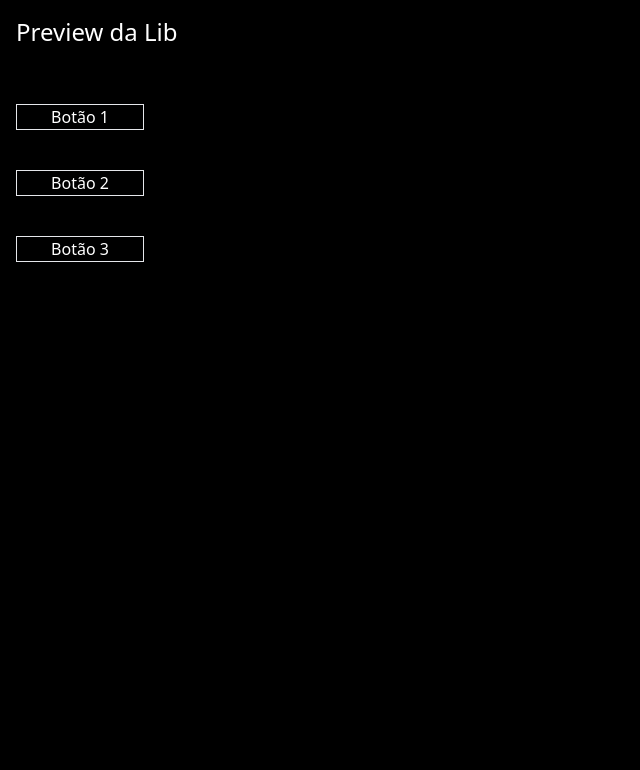
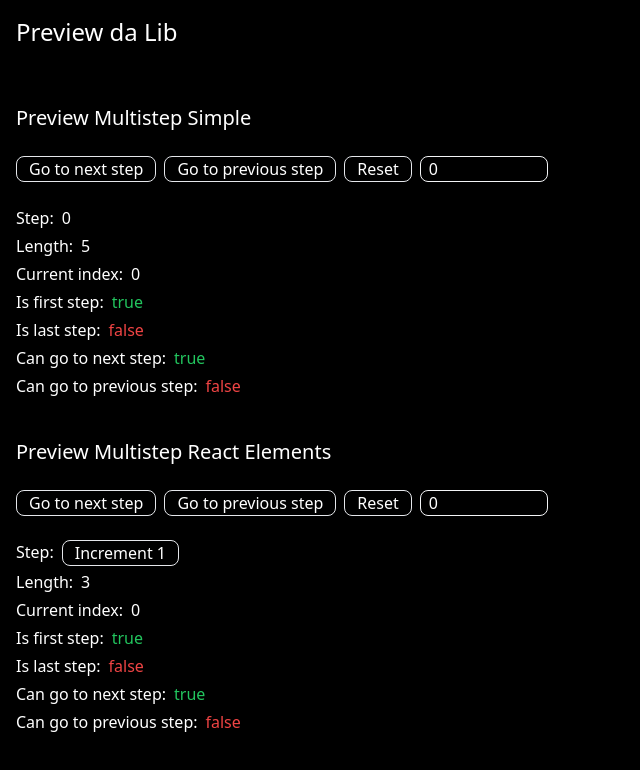
Before and after one commit to matheusboeira/secret-lib, a React (Vite) app: page / in a window 1280 px wide. Shown: the top 770 px of the page, without its empty margins (0-640 px from the left). Built offline with nearby package versions, Linux system fonts and the light colour scheme.

Commit message:
feat: add multistep hook and configure aliases

```diff
--- a/lib/components/tooltip/tooltip.tsx
+++ b/lib/components/tooltip/tooltip.tsx
@@ -1,8 +1,8 @@
+import { cn } from '@/lib/utils'
 import { cloneElement, useEffect, useRef } from 'react'
 import { createPortal } from 'react-dom'
 import { useTransitionVisibility } from '../../hooks'
 import { useCallbackRefs } from '../../hooks/use-callback-refs'
-import { cn } from '../../utils/cn'
 import type { TooltipProps } from './tooltip.type'
 
 const OFFSET_BORDER = 10
--- a/lib/hooks/index.ts
+++ b/lib/hooks/index.ts
@@ -3,3 +3,4 @@ export * from './use-transition-visibility'
 export * from './use-callback-refs'
 export * from './use-debounce'
 export * from './use-debounce/use-debounce-listener'
+export * from './use-multistep'
--- /dev/null
+++ b/lib/hooks/use-multistep/index.ts
@@ -0,0 +1,87 @@
+import { useCallback, useState } from 'react'
+
+import type { Dispatch, SetStateAction } from 'react'
+
+interface Helpers {
+  currentIndex: number
+  isFirstStep: boolean
+  isLastStep: boolean
+  goToNextStep: () => void
+  goToPreviousStep: () => void
+  reset: () => void
+  canGoToNextStep: boolean
+  canGoToPreviousStep: boolean
+  setStep: Dispatch<SetStateAction<number>>
+  length: number
+}
+
+type SetStepCallbackType = (step: number | ((step: number) => number)) => void
+
+export function useMultistep(
+  steps: number,
+  initialStep?: number
+): [number, Helpers]
+
+export function useMultistep(
+  steps: React.ReactElement[],
+  initialStep?: number
+): [React.ReactElement, Helpers]
+
+export function useMultistep(
+  steps: number | React.ReactElement[],
+  initialStep = 0
+): [number | React.ReactElement, Helpers] {
+  const maxStep = Array.isArray(steps) ? steps.length : steps
+  const [currentStep, setCurrentStep] = useState(() =>
+    initialStep < 0 || initialStep > maxStep ? 0 : initialStep
+  )
+  const canGoToNextStep = currentStep + 1 < maxStep
+  const canGoToPreviousStep = currentStep - 1 >= 0
+
+  const setStep = useCallback<SetStepCallbackType>(
+    (step) => {
+      const newStep = step instanceof Function ? step(currentStep) : step
+
+      if (newStep >= 0 && newStep <= maxStep) {
+        setCurrentStep(newStep)
+        return
+      }
+
+      throw new Error('Step not valid')
+    },
+    [maxStep, currentStep]
+  )
+
+  const goToNextStep = useCallback(() => {
+    if (!canGoToNextStep) return
+    setCurrentStep((step) => step + 1)
+  }, [canGoToNextStep])
+
+  const goToPreviousStep = useCallback(() => {
+    if (!canGoToPreviousStep) return
+    setCurrentStep((step) => step - 1)
+  }, [canGoToPreviousStep])
+
+  const reset = useCallback(() => {
+    setCurrentStep((prev) => {
+      if (prev === 0) return prev
+      return 0
+    })
+  }, [])
+
+  return [
+    Array.isArray(steps) ? steps[currentStep] : currentStep,
+    {
+      currentIndex: currentStep,
+      isFirstStep: currentStep === 0,
+      isLastStep: currentStep === maxStep - 1,
+      goToNextStep,
+      goToPreviousStep,
+      canGoToNextStep,
+      canGoToPreviousStep,
+      setStep,
+      reset,
+      length: maxStep
+    }
+  ]
+}
--- a/package.json
+++ b/package.json
@@ -30,9 +30,11 @@
 	},
 	"dependencies": {
 		"clsx": "^2.0.0",
+		"lodash": "^4.17.21",
 		"tailwind-merge": "^3.2.0"
 	},
 	"devDependencies": {
+		"@types/lodash": "^4.17.16",
 		"@types/react": "^19.1.0",
 		"@types/react-dom": "^19.1.2",
 		"@vitejs/plugin-react": "^4.0.0",
@@ -43,6 +45,7 @@
 		"source-map-explorer": "^2.5.3",
 		"tsup": "^8.4.0",
 		"typescript": "^5.0.0",
-		"vite": "^6.2.6"
+		"vite": "^6.2.6",
+		"vite-tsconfig-paths": "^5.1.4"
 	}
 }
--- a/src/App.tsx
+++ b/src/App.tsx
@@ -1,31 +1,12 @@
-import { Tooltip } from '../lib'
+import { PreviewMultistepSimple } from './pages/preview-multistep/preview-multistep-simple'
+import { PreviewMultistepReactElements } from './pages/preview-multistep/preview-multistep.react-elements'
 
 function App() {
   return (
     <div className="p-4 flex flex-col gap-10 h-dvh">
       <h1 className="text-2xl mb-4">Preview da Lib</h1>
-      <Tooltip content={'Hello, world!'}>
-        <button type="button" className="border border-gray-200 w-32">
-          Botão 1
-        </button>
-      </Tooltip>
-      <Tooltip content={'Teste!!!!'}>
-        <button type="button" className="border border-gray-200 w-32">
-          Botão 2
-        </button>
-      </Tooltip>
-      <Tooltip
-        content={
-          <div className="flex flex-col gap-2">
-            <h1>Teste</h1>
-            <p>lorem ipsum dolor sit amet, consectetur adipiscing elit.</p>
-          </div>
-        }
-      >
-        <button type="button" className="border border-gray-200 w-32">
-          Botão 3
-        </button>
-      </Tooltip>
+      <PreviewMultistepSimple />
+      <PreviewMultistepReactElements />
     </div>
   )
 }
--- /dev/null
+++ b/src/components/button.tsx
@@ -0,0 +1,17 @@
+import { cn } from '@/lib/utils'
+import type { ComponentProps } from 'react'
+
+export const Button = ({ className, ...props }: ComponentProps<'button'>) => {
+  return (
+    <button
+      type="button"
+      className={cn(
+        'border border-gray-200 w-max px-3 rounded-lg scale-100',
+        'transition-transform hover:scale-[.97]',
+        'outline-none focus-visible:outline-blue-500',
+        className
+      )}
+      {...props}
+    />
+  )
+}
--- /dev/null
+++ b/src/components/input.tsx
@@ -0,0 +1,16 @@
+import { cn } from '@/lib/utils'
+import type { ComponentProps } from 'react'
+
+export const Input = ({ className, ...props }: ComponentProps<'input'>) => {
+  return (
+    <input
+      className={cn(
+        'bg-white dark:bg-black rounded-lg px-2',
+        'border border-gray-500 dark:border-gray-100',
+        'outline-offset-4 outline-blue-500 bg-red-900 w-32',
+        className
+      )}
+      {...props}
+    />
+  )
+}
--- /dev/null
+++ b/src/components/text.tsx
@@ -0,0 +1,36 @@
+import { cn } from '@/lib/utils'
+
+type TextProps = {
+  type?: 'success' | 'danger' | 'warning'
+  title?: React.ReactNode
+  children: React.ReactNode
+  className?: string
+  classNames?: {
+    base?: string
+    title?: string
+  }
+}
+
+export const Text = ({
+  type,
+  title,
+  className,
+  classNames,
+  children
+}: TextProps) => {
+  return (
+    <div className={cn('flex gap-2', classNames?.base, className)}>
+      {title && <div className={classNames?.title}>{title}</div>}
+      <div
+        className={cn(
+          !type && 'text-black dark:text-white',
+          type === 'success' && 'text-green-500',
+          type === 'warning' && 'text-yellow-500',
+          type === 'danger' && 'text-red-500'
+        )}
+      >
+        {children}
+      </div>
+    </div>
+  )
+}
--- /dev/null
+++ b/src/pages/preview-multistep/preview-multistep-simple.tsx
@@ -0,0 +1,61 @@
+import { Button } from '@/components/button'
+import { Input } from '@/components/input'
+import { Text } from '@/components/text'
+import { useMultistep } from '@/lib/hooks'
+
+export const PreviewMultistepSimple = () => {
+  const [
+    step,
+    {
+      goToNextStep,
+      goToPreviousStep,
+      canGoToNextStep,
+      canGoToPreviousStep,
+      isLastStep,
+      isFirstStep,
+      currentIndex,
+      length,
+      reset,
+      setStep
+    }
+  ] = useMultistep(5)
+
+  return (
+    <div className="flex flex-col gap-6">
+      <h1 className="text-xl">Preview Multistep Simple</h1>
+      <div className="flex flex-wrap gap-2 items-center">
+        <Button onClick={goToNextStep}>Go to next step</Button>
+        <Button onClick={goToPreviousStep}>Go to previous step</Button>
+        <Button onClick={reset}>Reset</Button>
+        <Input
+          type="number"
+          defaultValue={0}
+          onBlur={(e) => setStep(Number(e.currentTarget.value))}
+        />
+      </div>
+      <div className="flex flex-col gap-1">
+        <Text title="Step: ">{step}</Text>
+        <Text title="Length: ">{length}</Text>
+        <Text title="Current index: ">{currentIndex}</Text>
+        <Text title="Is first step: " type={isFirstStep ? 'success' : 'danger'}>
+          {isFirstStep.toString()}
+        </Text>
+        <Text title="Is last step: " type={isLastStep ? 'success' : 'danger'}>
+          {isLastStep.toString()}
+        </Text>
+        <Text
+          title="Can go to next step: "
+          type={canGoToNextStep ? 'success' : 'danger'}
+        >
+          {canGoToNextStep.toString()}
+        </Text>
+        <Text
+          title="Can go to previous step: "
+          type={canGoToPreviousStep ? 'success' : 'danger'}
+        >
+          {canGoToPreviousStep.toString()}
+        </Text>
+      </div>
+    </div>
+  )
+}
--- /dev/null
+++ b/src/pages/preview-multistep/preview-multistep.react-elements.tsx
@@ -0,0 +1,88 @@
+import { Button } from '@/components/button'
+import { Input } from '@/components/input'
+import { Text } from '@/components/text'
+import { useMultistep } from '@/lib/hooks'
+import { type RefObject, useEffect, useRef, useState } from 'react'
+
+type StepProps = {
+  stepStates: RefObject<{ [key: number]: number }>
+}
+
+const Step1 = ({ stepStates }: StepProps) => {
+  const [count, setCount] = useState(stepStates.current[0] ?? 1)
+
+  useEffect(() => {
+    return () => {
+      stepStates.current[0] = count
+    }
+  }, [stepStates, count])
+
+  return (
+    <Button onClick={() => setCount((prev) => prev + 1)}>
+      Increment {count}
+    </Button>
+  )
+}
+
+export const PreviewMultistepReactElements = () => {
+  const stepStates = useRef({})
+
+  const [
+    step,
+    {
+      goToNextStep,
+      goToPreviousStep,
+      canGoToNextStep,
+      canGoToPreviousStep,
+      isLastStep,
+      isFirstStep,
+      currentIndex,
+      length,
+      reset,
+      setStep
+    }
+  ] = useMultistep([
+    <Step1 key="step-1" stepStates={stepStates} />,
+    <div key="step-2">Step 2! (2)</div>,
+    <div key="step-3">Mais um step aqui... (3)</div>
+  ])
+
+  return (
+    <div className="flex flex-col gap-6">
+      <h1 className="text-xl">Preview Multistep React Elements</h1>
+      <div className="flex flex-wrap gap-2 items-center">
+        <Button onClick={goToNextStep}>Go to next step</Button>
+        <Button onClick={goToPreviousStep}>Go to previous step</Button>
+        <Button onClick={reset}>Reset</Button>
+        <Input
+          type="number"
+          defaultValue={0}
+          onBlur={(e) => setStep(Number(e.currentTarget.value))}
+        />
+      </div>
+      <div className="flex flex-col gap-1">
+        <Text title="Step: ">{step}</Text>
+        <Text title="Length: ">{length}</Text>
+        <Text title="Current index: ">{currentIndex}</Text>
+        <Text title="Is first step: " type={isFirstStep ? 'success' : 'danger'}>
+          {isFirstStep.toString()}
+        </Text>
+        <Text title="Is last step: " type={isLastStep ? 'success' : 'danger'}>
+          {isLastStep.toString()}
+        </Text>
+        <Text
+          title="Can go to next step: "
+          type={canGoToNextStep ? 'success' : 'danger'}
+        >
+          {canGoToNextStep.toString()}
+        </Text>
+        <Text
+          title="Can go to previous step: "
+          type={canGoToPreviousStep ? 'success' : 'danger'}
+        >
+          {canGoToPreviousStep.toString()}
+        </Text>
+      </div>
+    </div>
+  )
+}
--- a/vite.config.ts
+++ b/vite.config.ts
@@ -1,9 +1,10 @@
-import { defineConfig } from 'vite';
-import react from '@vitejs/plugin-react';
+import react from '@vitejs/plugin-react'
+import { defineConfig } from 'vite'
+import tsConfigPaths from 'vite-tsconfig-paths'
 
 export default defineConfig({
-  plugins: [react()],
+  plugins: [react(), tsConfigPaths()],
   css: {
     postcss: './postcss.config.js'
   }
-});
+})
```
Also changed, not shown: tsconfig.json (+6 -1 lines), 2 other files (tests, documents, lock files or other folders).
